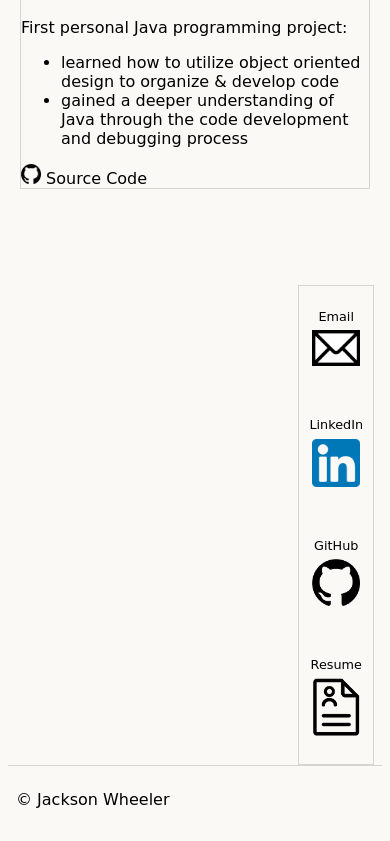
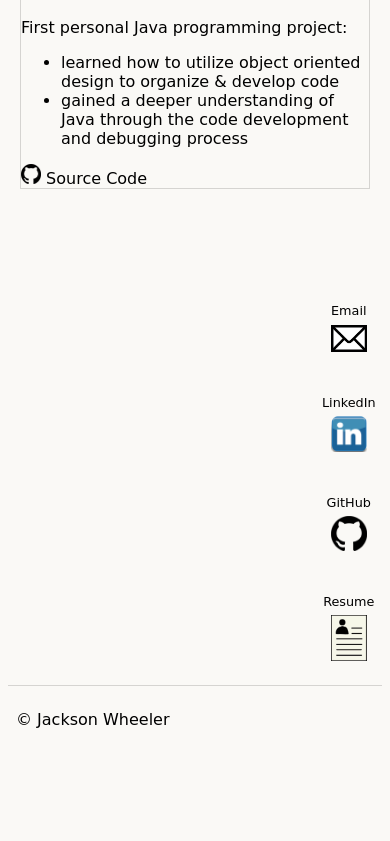
Before and after one commit to Jackson-Wheeler/Jackson-Wheeler.github.io, a plain HTML site: page index.html in a window 390 px wide. Shown: the part 3601-4442 px from the top of the page. After the commit the page ends 4362 px from the top, so only its background shows below. Drawn offline with Linux system fonts and the light colour scheme; a web font is replaced by a local one.

Commit message:
updated sidebar images & centered it for tablet view

```diff
--- a/css/style.css
+++ b/css/style.css
@@ -64,6 +64,9 @@
     --fs-400: 1rem; /* profile subheading */
     --fs-300: 0.8rem;
     --fs-200: 0.5rem;
+
+    /* Side bar */
+    --sb-align: end;
 }
 
 /* --Media Queries-- */
@@ -75,7 +78,6 @@
         --grid-full-span: 1 / 2;
         --grid-center: 1 / 2;
         --grid-rightSidebar: 1 / 2;
-
     }
 }
 /* Main column w/ small right side bar */
@@ -83,11 +85,14 @@
     :root {
         /* Grid Layout */
         /* --main-width: 90%; */
-        --grid-columns: 6fr 1fr;
+        /* --grid-columns: 6fr 1fr; */
+        --grid-columns: auto 1fr;
         --grid-full-span: 1 / 3;
         --grid-center: 1 / 2;
         --grid-rightSidebar: 2 / 3;
 
+        /* Side bar */
+        --sb-align: center;
     }
 }
 
@@ -387,6 +392,16 @@ main p {
 /************
  --SIDEBAR--
 ************/
+/* Tablet */
+/* @media (min-width: var(--tablet-min)) and (max-width: var(--tablet-max)) {
+
+} */
+
+/* Desktop */
+/* @media (min-width: var(--desktop-min)) {
+
+} */
+
 #rightSection {
     grid-column: var(--grid-rightSidebar);
 
@@ -397,15 +412,16 @@ main p {
 }
 
 #sideBar {
-    align-self: end;
+    align-self: var(--sb-align);
+    background-color: var(--sb-color);
 
-    --height: min(30rem);
+    --height: min(25rem);
     height: var(--height);
     position: sticky;
     /* For centering in middle of screen */
     top: calc(50vh - calc(var(--height)/2));
 
-    margin: 0 .5rem;
+    margin: 0 0rem;
     margin-top: 10vh;
 
     padding: 0 0.5em;
@@ -416,8 +432,6 @@ main p {
     flex-wrap: nowrap;
     justify-content: space-around;
     align-items: center;
-
-    border: var(--box-border);
 }
 
 #sideBar > a {
@@ -430,7 +444,7 @@ main p {
 }
 
 #sideBar img {
-    width: 3rem;
+    width: 2.25rem;
     margin: .5em;
 }
 
--- a/index.html
+++ b/index.html
@@ -354,7 +354,7 @@
             </a>
             <a href="https://www.linkedin.com/in/jackson-wheeler-ucsd/" target="_blank" title="LinkedIn">
                 <span>LinkedIn</span>
-                <img src="/images/linkedin.png" alt="LinkedIn Logo" width="60px" />
+                <img src="/images/linkedIn_logo.png" alt="LinkedIn Logo" width="60px" />
             </a>
             <a href="https://github.com/Jackson-Wheeler" target="_blank" title="GitHub">
                 <span>GitHub</span>
@@ -362,7 +362,7 @@
             </a>
             <a href="/resources/Jackson_Wheeler_Resume.pdf" target="_blank" title="Resume">
                 <span>Resume</span>
-                <img src="/images/resume_icon.png" alt="Resume logo" width="60px" />
+                <img src="/images/resume_logo.jpg" alt="Resume logo" width="60px" />
             </a>
         </div>
     </aside>
```
Also changed, not shown: images/linkedIn_logo.png (added), images/original/linkedIn_logo.png (added), images/original/resume_logo_personal_2.jpg (added), images/resume_logo.jpg (added).
